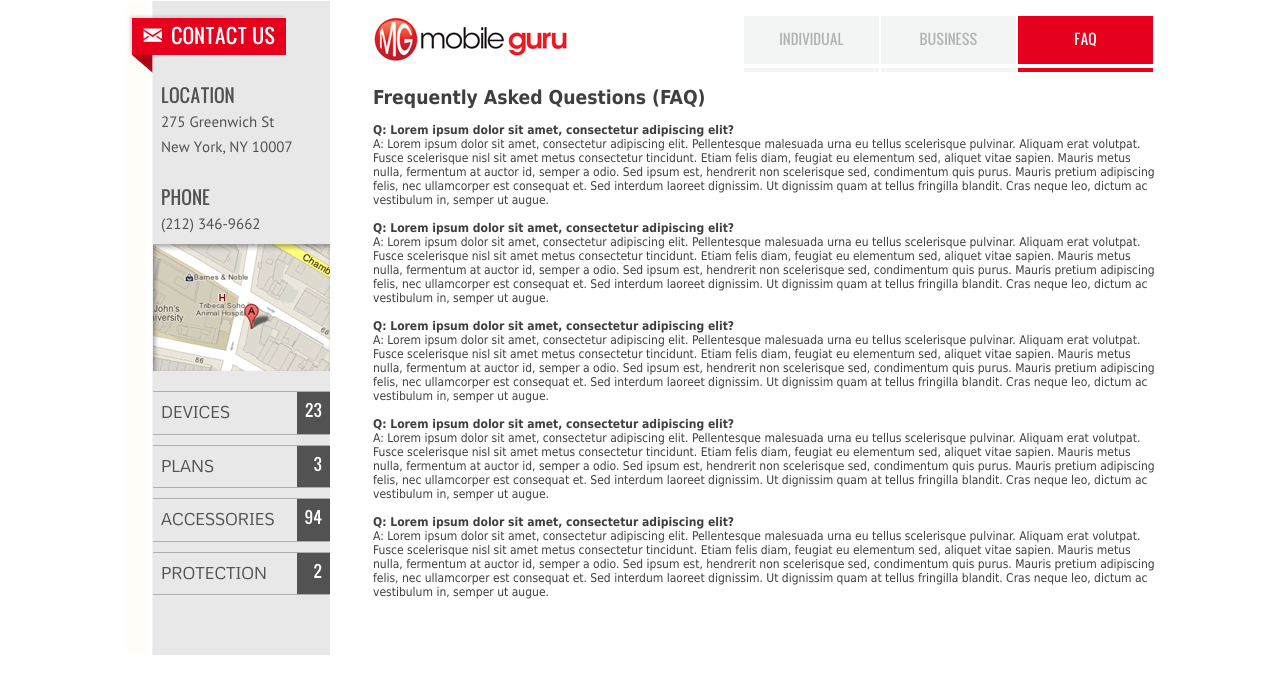
After one commit to jmontubig/mobileguru_test, a CodeIgniter app: page /faq in a window 1280 px wide. The commit adds this page. Shown: the top 694 px of the page. Run offline with CodeIgniter, Linux system fonts and the light colour scheme.

Commit message:
Menus fixed!

```diff
--- a/application/config/routes.php
+++ b/application/config/routes.php
@@ -43,5 +43,9 @@ $route['404_override'] = '';
 $route['devices/(:any)'] = "devices/index/$1";
 $route['accessories/(:any)'] = "accessories/index/$1";
 
+//static pages
+$route['business'] = "page/index/business";
+$route['faq'] = "page/index/faq";
+
 /* End of file routes.php */
 /* Location: ./application/config/routes.php */
--- a/application/controllers/accessories.php
+++ b/application/controllers/accessories.php
@@ -70,7 +70,6 @@ class Accessories extends MY_Controller {
 			redirect('accessories');
 		}
 
-		$this->session->set_userdata('current_page', 'accessories');
 		$this->data['accessories_cat'] = $this->accessories_cat;
 		$this->data['cat'] = $view;
 		$this->load->view('accessories', $this->data);
--- a/application/controllers/devices.php
+++ b/application/controllers/devices.php
@@ -264,7 +264,7 @@ class Devices extends MY_Controller {
 
 		);
 
-		$this->session->set_userdata('current_page', 'devices');
+
 
 		//set data to view
 		$this->data['cat'] = $cat;
--- /dev/null
+++ b/application/controllers/page.php
@@ -0,0 +1,14 @@
+<?php if ( ! defined('BASEPATH')) exit('No direct script access allowed');
+
+class Page extends MY_Controller {
+
+	public function index($view='cases-covers-and-holsters')
+	{
+
+
+		$this->load->view($view, $this->data);
+	}
+}
+
+/* End of file welcome.php */
+/* Location: ./application/controllers/welcome.php */
--- /dev/null
+++ b/application/views/business.php
@@ -0,0 +1,3 @@
+<div class="page-content">
+	<?php echo img('images/business-page.jpg', 'alt="Business"'); ?>
+</div>
--- /dev/null
+++ b/application/views/faq.php
@@ -0,0 +1,23 @@
+<div class="page-content">
+	<h1>Frequently Asked Questions (FAQ) </h1>
+
+	<p>&nbsp;</p>
+	<p><strong>Q: Lorem ipsum dolor sit amet, consectetur adipiscing elit?</strong></p>
+	<p>A: Lorem ipsum dolor sit amet, consectetur adipiscing elit. Pellentesque malesuada urna eu tellus scelerisque pulvinar. Aliquam erat volutpat. Fusce scelerisque nisl sit amet metus consectetur tincidunt. Etiam felis diam, feugiat eu elementum sed, aliquet vitae sapien. Mauris metus nulla, fermentum at auctor id, semper a odio. Sed ipsum est, hendrerit non scelerisque sed, condimentum quis purus. Mauris pretium adipiscing felis, nec ullamcorper est consequat et. Sed interdum laoreet dignissim. Ut dignissim quam at tellus fringilla blandit. Cras neque leo, dictum ac vestibulum in, semper ut augue.</p>
+
+	<p>&nbsp;</p>
+	<p><strong>Q: Lorem ipsum dolor sit amet, consectetur adipiscing elit?</strong></p>
+	<p>A: Lorem ipsum dolor sit amet, consectetur adipiscing elit. Pellentesque malesuada urna eu tellus scelerisque pulvinar. Aliquam erat volutpat. Fusce scelerisque nisl sit amet metus consectetur tincidunt. Etiam felis diam, feugiat eu elementum sed, aliquet vitae sapien. Mauris metus nulla, fermentum at auctor id, semper a odio. Sed ipsum est, hendrerit non scelerisque sed, condimentum quis purus. Mauris pretium adipiscing felis, nec ullamcorper est consequat et. Sed interdum laoreet dignissim. Ut dignissim quam at tellus fringilla blandit. Cras neque leo, dictum ac vestibulum in, semper ut augue.</p>
+
+	<p>&nbsp;</p>
+	<p><strong>Q: Lorem ipsum dolor sit amet, consectetur adipiscing elit?</strong></p>
+	<p>A: Lorem ipsum dolor sit amet, consectetur adipiscing elit. Pellentesque malesuada urna eu tellus scelerisque pulvinar. Aliquam erat volutpat. Fusce scelerisque nisl sit amet metus consectetur tincidunt. Etiam felis diam, feugiat eu elementum sed, aliquet vitae sapien. Mauris metus nulla, fermentum at auctor id, semper a odio. Sed ipsum est, hendrerit non scelerisque sed, condimentum quis purus. Mauris pretium adipiscing felis, nec ullamcorper est consequat et. Sed interdum laoreet dignissim. Ut dignissim quam at tellus fringilla blandit. Cras neque leo, dictum ac vestibulum in, semper ut augue.</p>
+
+	<p>&nbsp;</p>
+	<p><strong>Q: Lorem ipsum dolor sit amet, consectetur adipiscing elit?</strong></p>
+	<p>A: Lorem ipsum dolor sit amet, consectetur adipiscing elit. Pellentesque malesuada urna eu tellus scelerisque pulvinar. Aliquam erat volutpat. Fusce scelerisque nisl sit amet metus consectetur tincidunt. Etiam felis diam, feugiat eu elementum sed, aliquet vitae sapien. Mauris metus nulla, fermentum at auctor id, semper a odio. Sed ipsum est, hendrerit non scelerisque sed, condimentum quis purus. Mauris pretium adipiscing felis, nec ullamcorper est consequat et. Sed interdum laoreet dignissim. Ut dignissim quam at tellus fringilla blandit. Cras neque leo, dictum ac vestibulum in, semper ut augue.</p>
+
+	<p>&nbsp;</p>
+	<p><strong>Q: Lorem ipsum dolor sit amet, consectetur adipiscing elit?</strong></p>
+	<p>A: Lorem ipsum dolor sit amet, consectetur adipiscing elit. Pellentesque malesuada urna eu tellus scelerisque pulvinar. Aliquam erat volutpat. Fusce scelerisque nisl sit amet metus consectetur tincidunt. Etiam felis diam, feugiat eu elementum sed, aliquet vitae sapien. Mauris metus nulla, fermentum at auctor id, semper a odio. Sed ipsum est, hendrerit non scelerisque sed, condimentum quis purus. Mauris pretium adipiscing felis, nec ullamcorper est consequat et. Sed interdum laoreet dignissim. Ut dignissim quam at tellus fringilla blandit. Cras neque leo, dictum ac vestibulum in, semper ut augue.</p>
+</div>
--- a/application/views/header.php
+++ b/application/views/header.php
@@ -48,7 +48,10 @@ echo doctype('html4-trans');
 
 
 </head>
-
+<?php
+	$page = $this->uri->rsegment(3);
+	 if( ($page != 'faq') && ($page != 'business') ) { $page = 'home';}
+?>
 <body class="<?php echo $this->uri->segment(1).' '.$this->uri->segment(1).'-'.$this->uri->segment(2); ?>">
 	<div id="wrapper">
 		<div id="float-wrap" class="clearfix">
@@ -60,9 +63,9 @@ echo doctype('html4-trans');
 				<div class="header">
 					<?php echo img('/images/logo.jpg', 'class="header-logo"'); ?>
 					<ul class="header-menu-list">
-						<li><div>FAQ</div></li>
-						<li><div>Business</div></li>
-						<li class="current"><div>Individual</div></li>
+						<li class="<?php echo ($page=='faq')? 'current': ''; ?>"><div><?php echo anchor('faq', 'FAQ'); ?></div></li>
+						<li class="<?php echo ($page=='business')? 'current': ''; ?>"><div><?php echo anchor('business', 'Business'); ?></div></li>
+						<li class="<?php echo ($page=='home')? 'current': ''; ?>"><div><?php echo anchor('/', 'Individual'); ?></div></li>
 					</ul>
 				</div>
 
--- a/css/layout.css
+++ b/css/layout.css
@@ -204,6 +204,25 @@ body:before {
 			height: 36px;
 			border-bottom: 4px solid #fff;
 		}
+		.header .header-menu-list li a,
+		.header .header-menu-list li a:link,
+		.header .header-menu-list li a:visited,
+		.header .header-menu-list li a:hover,
+		.header .header-menu-list li a:active
+		{
+			color: #b2b3b3;
+			font-family: 'oswald', 'verdana','arial';
+			text-transform: uppercase;
+			font-size: 14px;
+			text-align: center;
+			text-decoration: none;
+		}
+
+		.header .header-menu-list li.current a,
+		.header .header-menu-list li:hover a {
+			color: #fff;
+		}
+
 
 	#content .top-images { position: relative; height: 440px;}
 	.top-images .top-img {
```
Also changed, not shown: images/business-page.jpg (added).
